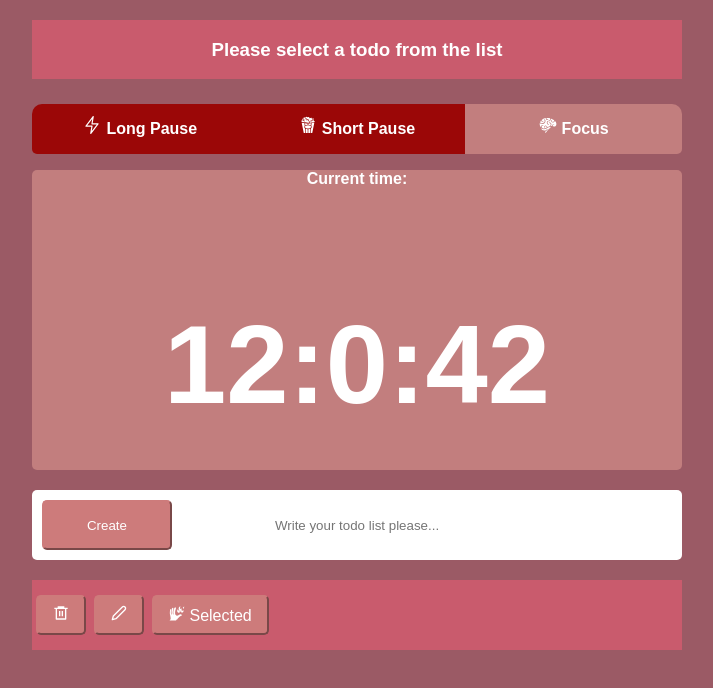
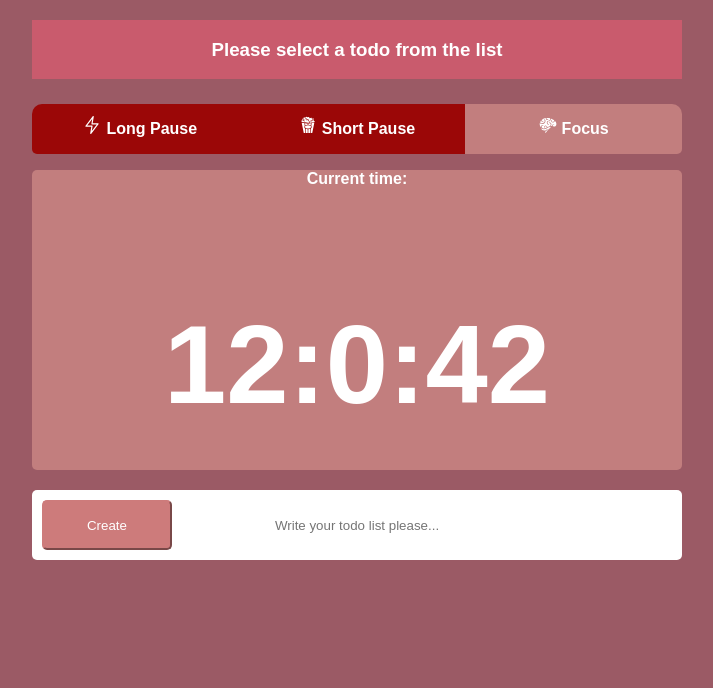
Before and after one commit to kaveh1985/pomodoro, a React (Create React App) app: page / in a window 1280 px wide. Shown: the top 688 px of the page, without its empty margins (283-996 px from the left). Built offline with nearby package versions, Linux system fonts and the light colour scheme; a small style sheet from the web is missing.

Commit message:
new features added

```diff
--- a/package.json
+++ b/package.json
@@ -11,6 +11,7 @@
     "react-dom": "^18.2.0",
     "react-icons": "^4.8.0",
     "react-scripts": "5.0.1",
+    "uuid": "^9.0.0",
     "vazirmatn": "^33.0.3",
     "web-vitals": "^2.1.4"
   },
--- a/src/App.js
+++ b/src/App.js
@@ -1,3 +1,4 @@
+import React, {useState} from "react";
 import Header from "./components/Header.js";
 import Clock from "./components/Timer.js";
 import Menu from "./components/Menu.js";
@@ -7,12 +8,18 @@ import "./styles/App.css"
 
 function App() {
     // const [pageColor, setPageColor] = useState(null)
+     const [assignement, setAssignment] = useState('')
+
+    const hanldeTask = (item) => {
+        setAssignment(item)
+    }
+
     return (
         <div className='container'>
-            <Header />
+            <Header header={assignement}/>
             <Menu />
             <Clock />
-            <Todo />
+            <Todo assignment={hanldeTask}/>
         </div>
     )
 }
--- a/src/components/Edit.js
+++ b/src/components/Edit.js
@@ -1,16 +1,23 @@
-import React from "react";
+import React, { Fragment, useState } from "react";
 import { FiEdit2 } from 'react-icons/fi';
 import { RiDeleteBin6Line} from 'react-icons/ri';
-import { GrCheckboxSelected } from "react-icons/gr";
 import { GiFireSpellCast } from 'react-icons/gi';
 import Button from "./elements/Button";
 import "../styles/Edit.css";
 
-const Edit = ({ items }) => {
+const Edit = ({ items, assignment, handleDelete }) => {
+  const [renderedItems, setRenderedItems] = useState(items);
 
-  const handleButtonClick = () => {
-     console.log("HI")
-  };
+
+  const handleSelectClick = (item) => {
+     assignment(item)
+ }
+
+  const handleEditClick = () => {
+   console.log('Edit')
+
+  }
+
 
 
   const buttonStyle = {
@@ -28,31 +35,41 @@ const Edit = ({ items }) => {
   };
 
   return (
-    <div className="todo-container">
+      <Fragment>
+        {items.map(({id, item}) => {
+            return  <div  key={id} className="todo-container">
                         <div>
                             <Button
                               style={buttonStyle}
                               className="custom-styles"
-            onClick={handleButtonClick}
+                              onClick={() => {
+                                handleDelete(item)
+                              }}
                             >
                                   <RiDeleteBin6Line />
                             </Button>
                             <Button
                               style={buttonStyle}
                               className="custom-styles"
-          onClick={handleButtonClick}
+                              onClick={handleEditClick}
                             >
                                 <FiEdit2 />
                             </Button>
                             <Button
-            style={buttonStyle} text={"Selected"}
+                              style={buttonStyle}
                               className="custom-styles"
-            onClick={handleButtonClick}
+                              onClick={() => {
+                                handleSelectClick(item)
+                              }}
                             >
-                 <GiFireSpellCast />
+                                    <GiFireSpellCast /> Selected
                             </Button>
+                            <span>{item}</span>
                      </div>
                    </div>
+          })}
+      </Fragment>
+
   );
 };
 
--- a/src/components/Header.js
+++ b/src/components/Header.js
@@ -1,8 +1,8 @@
 import "../styles/Header.css"
 
-function Header() {
+function Header({header}) {
     return <div className="Header">
-        <h3>Please select a todo from the list</h3>
+        <h3>{header? header : "Please select a todo from the list"}</h3>
     </div>
 }
 
--- a/src/components/Todo.js
+++ b/src/components/Todo.js
@@ -1,29 +1,43 @@
 import React, { useState} from 'react';
+import { v4 as uuidv4 } from 'uuid';
 import Edit from './Edit';
 import Button from './elements/Button'
 import "../styles/Todo.css";
 
 
-const Todo = () => {
+
+const Todo = ({assignment}) => {
+
   const [task, setTask] = useState('');
   const [lists, setLists] = useState([]);
 
   const handleSubmit = (event) => {
+
+    const uniqueId = uuidv4();
     event.preventDefault();
-    setLists((prevLists) => [...prevLists, task]);
+    if(!task) return;
+    setLists((prevLists) => [...prevLists, {id: uniqueId, item: task}]);
     setTask('');
-    console.log('"hi')
   };
 
   const handleChange = (event) => {
     setTask(event.target.value);
   };
 
+  const handleDeleteClick = (list) => {
+    console.log('i got triggred!', list)
+   const updatedItems = lists.filter(({item}) => item !== list);
+      setLists(updatedItems)
+
+
+  }
+
+
   return (
     <React.Fragment>
       <div className="buttonIn">
         <form onSubmit={handleSubmit}>
-          <input
+          <input autoComplete='off'
             onChange={handleChange}
             type="text"
             id="enter"
@@ -33,7 +47,7 @@ const Todo = () => {
           <Button  text='Create' type="submit" id="clear"/>
         </form>
       </div>
-      <Edit items={lists} />
+      <Edit items={lists} assignment={assignment} handleDelete={handleDeleteClick}/>
     </React.Fragment>
   );
 };
--- a/src/styles/Edit.css
+++ b/src/styles/Edit.css
@@ -11,6 +11,11 @@
   align-items: center;
   height: 100%;
 }
+.todo-container span {
+  margin-left: auto;
+  margin-right: 25px;
+}
+
 /*
 .todo-buttons {
   margin-right: 10px;
--- a/src/styles/Todo.css
+++ b/src/styles/Todo.css
@@ -13,6 +13,11 @@
     border-style: none;
     text-align: center;
   }
+
+  .buttonIn input:focus {
+    outline: none;
+  }
+
 
   .buttonIn button {
     position: absolute;
```
Also changed, not shown: 1 other file (tests, documents, lock files or other folders). Lines whose indentation alone changed are shown as unchanged.
